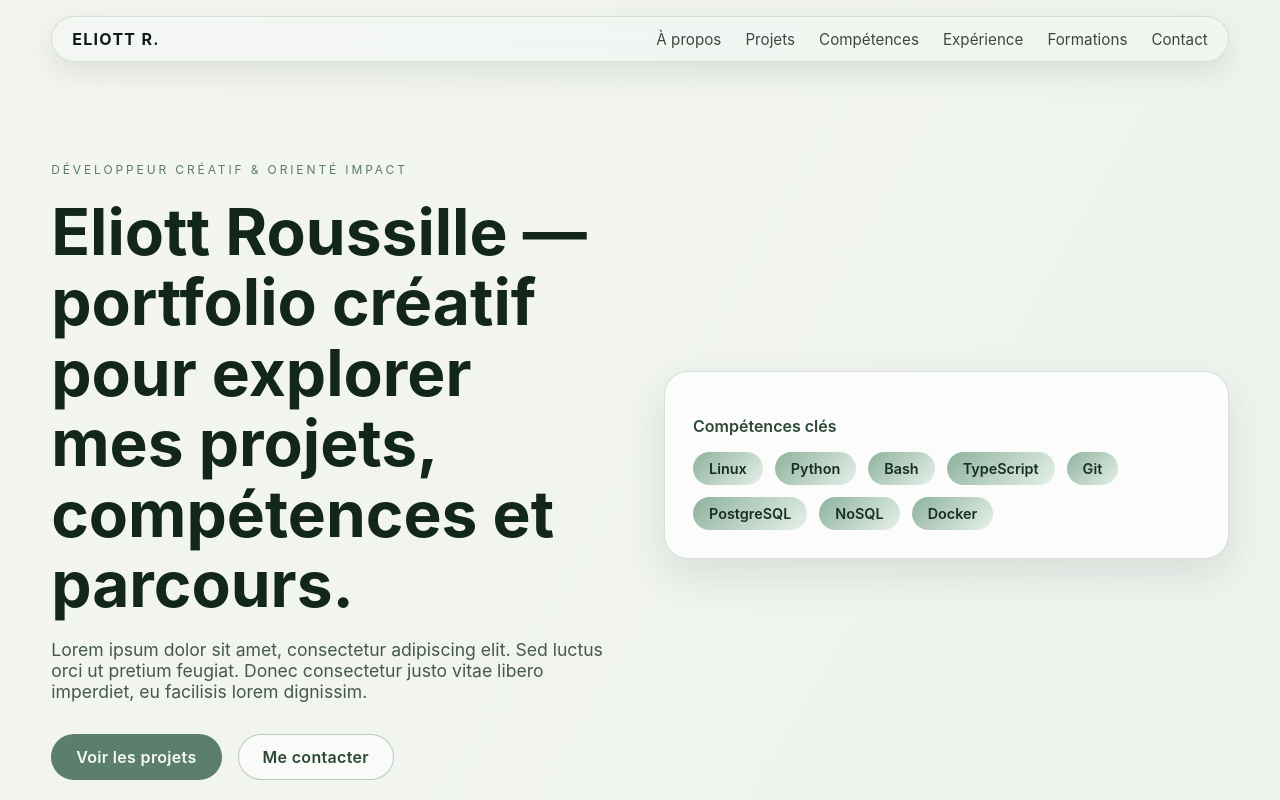
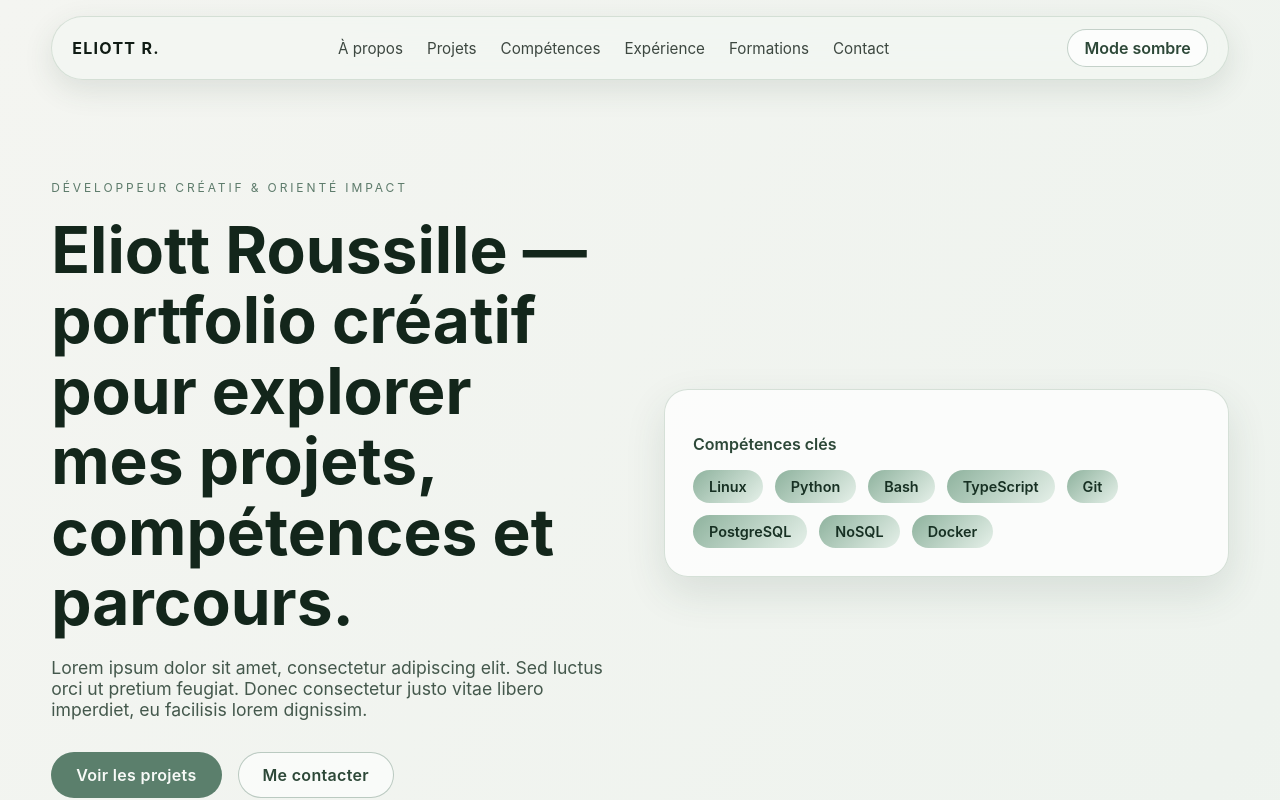
Before and after one commit to aust-1/portfolio, a React (Vite) app in the folder site/: page / in a window 1280 px wide. Shown: the top 800 px of the page. Built offline with nearby package versions, Linux system fonts and the light colour scheme; the HTML template or start-up script is replaced by a standard one.

Commit message:
add dark mode

```diff
--- a/site/src/App.css
+++ b/site/src/App.css
@@ -1,7 +1,12 @@
 :root {
-  font-family: 'Inter', 'Segoe UI', system-ui, sans-serif;
+  font-family: "Inter", "Segoe UI", system-ui, sans-serif;
   color: #0f1b14;
   background-color: #f4f5f1;
+}
+
+body[data-theme="dark"] {
+  color: #eef5ef;
+  background-color: #111814;
 }
 
 * {
@@ -12,6 +17,11 @@ body {
   margin: 0;
   background: linear-gradient(120deg, #f4f5f1 0%, #eef3ee 45%, #f8faf6 100%);
   color: inherit;
+  transition: background 0.3s ease, color 0.3s ease;
+}
+
+body[data-theme="dark"] {
+  background: radial-gradient(circle at top, #1c2621, #0d1210 70%);
 }
 
 a {
@@ -38,6 +48,13 @@ a {
   border: 1px solid rgba(155, 180, 160, 0.35);
   backdrop-filter: blur(16px);
   box-shadow: 0 10px 30px rgba(53, 77, 60, 0.12);
+  transition: background 0.3s ease, border 0.3s ease;
+}
+
+body[data-theme="dark"] .nav {
+  background: rgba(19, 27, 22, 0.7);
+  border: 1px solid rgba(120, 140, 130, 0.35);
+  box-shadow: 0 10px 30px rgba(8, 12, 10, 0.4);
 }
 
 .nav__logo {
@@ -62,6 +79,10 @@ a {
   opacity: 1;
 }
 
+body[data-theme="dark"] .nav__links a {
+  color: #e3ebe5;
+}
+
 .nav__burger {
   display: none;
   background: transparent;
@@ -80,7 +101,11 @@ a {
   height: 2px;
   background: #294034;
   border-radius: 999px;
-  transition: transform 0.3s ease, opacity 0.3s ease;
+  transition: transform 0.3s ease, opacity 0.3s ease, background 0.3s ease;
+}
+
+body[data-theme="dark"] .nav__burger span {
+  background: #e0e7e2;
 }
 
 .nav__burger span:nth-child(1) {
@@ -107,6 +132,29 @@ a {
   transform: translateY(-7px) rotate(-45deg);
 }
 
+.nav__actions {
+  display: flex;
+  align-items: center;
+  gap: 12px;
+}
+
+.theme-toggle {
+  border-radius: 999px;
+  border: 1px solid rgba(91, 127, 108, 0.35);
+  background: rgba(255, 255, 255, 0.7);
+  padding: 8px 16px;
+  font-weight: 600;
+  color: #2d4838;
+  cursor: pointer;
+  transition: background 0.3s ease, color 0.3s ease, border 0.3s ease;
+}
+
+body[data-theme='dark'] .theme-toggle {
+  background: rgba(30, 42, 35, 0.8);
+  border-color: rgba(120, 140, 130, 0.4);
+  color: #e8f0ea;
+}
+
 main {
   width: min(1200px, 92vw);
   margin: 0 auto;
@@ -122,6 +170,30 @@ main {
   gap: 48px;
   align-items: center;
   padding-top: 40px;
+}
+
+body[data-theme='dark'] h1 {
+  color: #edf3ee;
+}
+
+body[data-theme='dark'] .lead,
+body[data-theme='dark'] .section__header p,
+body[data-theme='dark'] .card__body p,
+body[data-theme='dark'] .timeline__meta,
+body[data-theme='dark'] .contact span:last-child {
+  color: #bac7c0;
+}
+
+body[data-theme='dark'] h1 {
+  color: #edf3ee;
+}
+
+body[data-theme='dark'] .lead,
+body[data-theme='dark'] .section__header p,
+body[data-theme='dark'] .card__body p,
+body[data-theme='dark'] .timeline__meta,
+body[data-theme='dark'] .contact span:last-child {
+  color: #bac7c0;
 }
 
 .eyebrow {
@@ -183,6 +255,12 @@ h1 {
   border-radius: 24px;
   border: 1px solid rgba(155, 180, 160, 0.4);
   box-shadow: 0 16px 40px rgba(45, 72, 56, 0.12);
+  transition: background 0.3s ease, border 0.3s ease;
+}
+
+body[data-theme='dark'] .hero__chips {
+  background: rgba(20, 30, 24, 0.8);
+  border-color: rgba(120, 140, 130, 0.35);
 }
 
 .chips__label {
@@ -200,13 +278,22 @@ h1 {
 .chip {
   padding: 8px 16px;
   border-radius: 999px;
-  background: linear-gradient(135deg, rgba(130, 170, 147, 0.9), rgba(227, 239, 231, 0.9));
+  background: linear-gradient(
+    135deg,
+    rgba(130, 170, 147, 0.9),
+    rgba(227, 239, 231, 0.9)
+  );
   color: #173023;
   font-weight: 600;
   font-size: 0.9rem;
   opacity: 0;
   transform: translateY(10px);
   animation: chipFade 0.6s ease forwards;
+}
+
+body[data-theme='dark'] .chip {
+  background: linear-gradient(135deg, rgba(61, 85, 72, 0.9), rgba(32, 45, 38, 0.9));
+  color: #e7efe9;
 }
 
 @keyframes chipFade {
@@ -263,6 +350,12 @@ h1 {
   display: flex;
   flex-direction: column;
   gap: 16px;
+  transition: background 0.3s ease, border 0.3s ease;
+}
+
+body[data-theme='dark'] .card {
+  background: rgba(20, 30, 24, 0.82);
+  border-color: rgba(120, 140, 130, 0.35);
 }
 
 .card__media {
@@ -280,6 +373,12 @@ h1 {
   place-items: center;
   font-size: 1.5rem;
   color: #2a4637;
+  transition: background 0.3s ease, color 0.3s ease;
+}
+
+body[data-theme='dark'] .card__icon {
+  background: rgba(120, 140, 130, 0.2);
+  color: #dfe7e1;
 }
 
 .card__tags {
@@ -295,6 +394,12 @@ h1 {
   font-size: 0.75rem;
   font-weight: 600;
   color: #2a4637;
+  transition: background 0.3s ease, color 0.3s ease;
+}
+
+body[data-theme='dark'] .card__tags span {
+  background: rgba(120, 140, 130, 0.25);
+  color: #d8e2dc;
 }
 
 .card__body h3 {
--- a/site/src/App.jsx
+++ b/site/src/App.jsx
@@ -1,4 +1,4 @@
-import { useMemo, useState } from 'react'
+import { useEffect, useMemo, useState } from 'react'
 import './App.css'
 
 const skills = [
@@ -118,7 +118,20 @@ const navLinks = [
 
 function App() {
   const [menuOpen, setMenuOpen] = useState(false)
+  const [isDark, setIsDark] = useState(false)
   const shuffledSkills = useMemo(() => [...skills].sort(() => 0.5 - Math.random()), [])
+
+  useEffect(() => {
+    const storedTheme = window.localStorage.getItem('theme')
+    if (storedTheme === 'dark') {
+      setIsDark(true)
+    }
+  }, [])
+
+  useEffect(() => {
+    document.body.dataset.theme = isDark ? 'dark' : 'light'
+    window.localStorage.setItem('theme', isDark ? 'dark' : 'light')
+  }, [isDark])
 
   return (
     <div className="app">
@@ -131,6 +144,15 @@ function App() {
             </a>
           ))}
         </nav>
+        <div className="nav__actions">
+          <button
+            className="theme-toggle"
+            type="button"
+            onClick={() => setIsDark((current) => !current)}
+            aria-pressed={isDark}
+          >
+            {isDark ? 'Mode clair' : 'Mode sombre'}
+          </button>
           <button
             className={`nav__burger ${menuOpen ? 'is-open' : ''}`}
             type="button"
@@ -141,6 +163,7 @@ function App() {
             <span />
             <span />
           </button>
+        </div>
       </header>
 
       <main>
```
Lines whose indentation alone changed are shown as unchanged.
